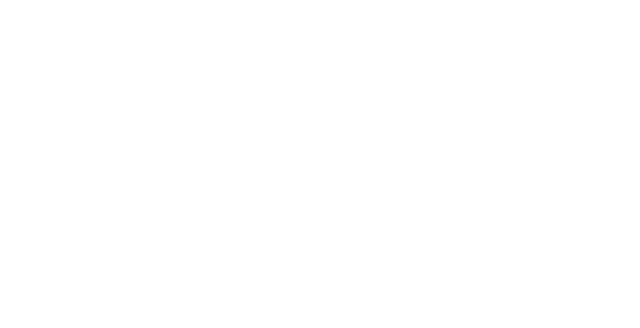
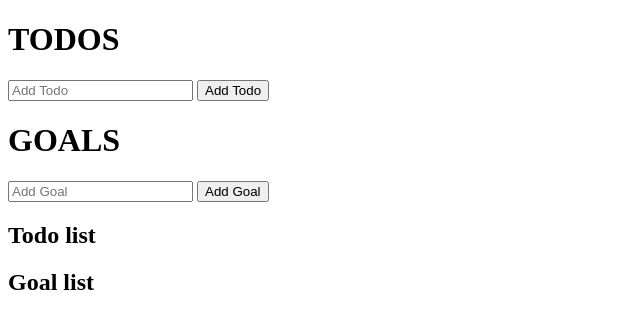
Before and after one commit to TylerHurtt/Redux-Todo, a plain HTML site: page index.html in a window 1280 px wide. Shown: the whole page, without its empty margins (0-640 px from the left). Drawn offline with Linux system fonts and the light colour scheme.

Commit message:
Added basic UI for todos and goals

```diff
--- a/index.html
+++ b/index.html
@@ -6,5 +6,19 @@
     <title>TODOS & GOALS</title>
     <script src="index.js"></script>
   </head>
-  <body></body>
+  <body>
+    <h1 class="header">TODOS</h1>
+    <input id="todo" type="text" placeholder="Add Todo" />
+    <button id="todo-btn">Add Todo</button>
+
+    <h1 class="header">GOALS</h1>
+    <input id="goal" type="text" placeholder="Add Goal" />
+    <button id="goal-btn">Add Goal</button>
+
+    <h2>Todo list</h2>
+    <ul id="todo-list"></ul>
+
+    <h2>Goal list</h2>
+    <ul id="todo-list"></ul>
+  </body>
 </html>
```
